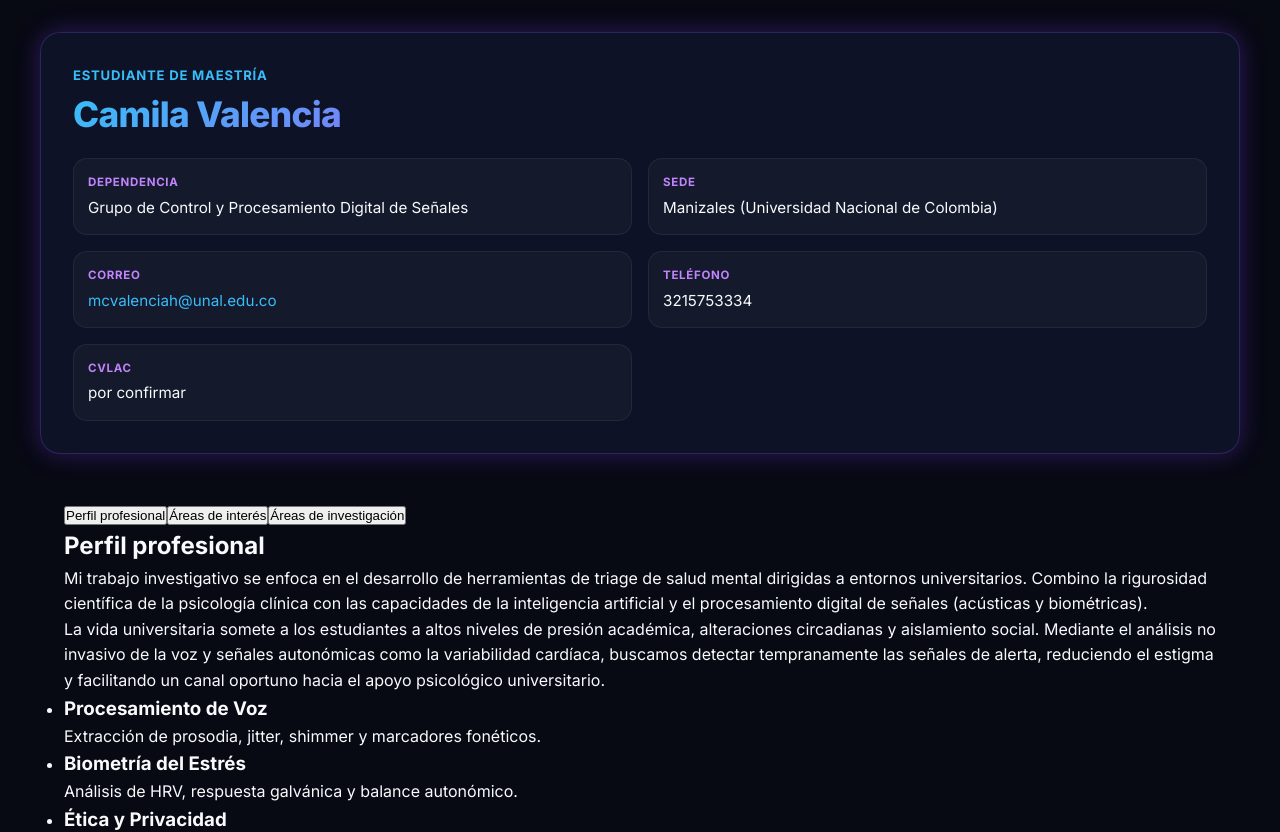
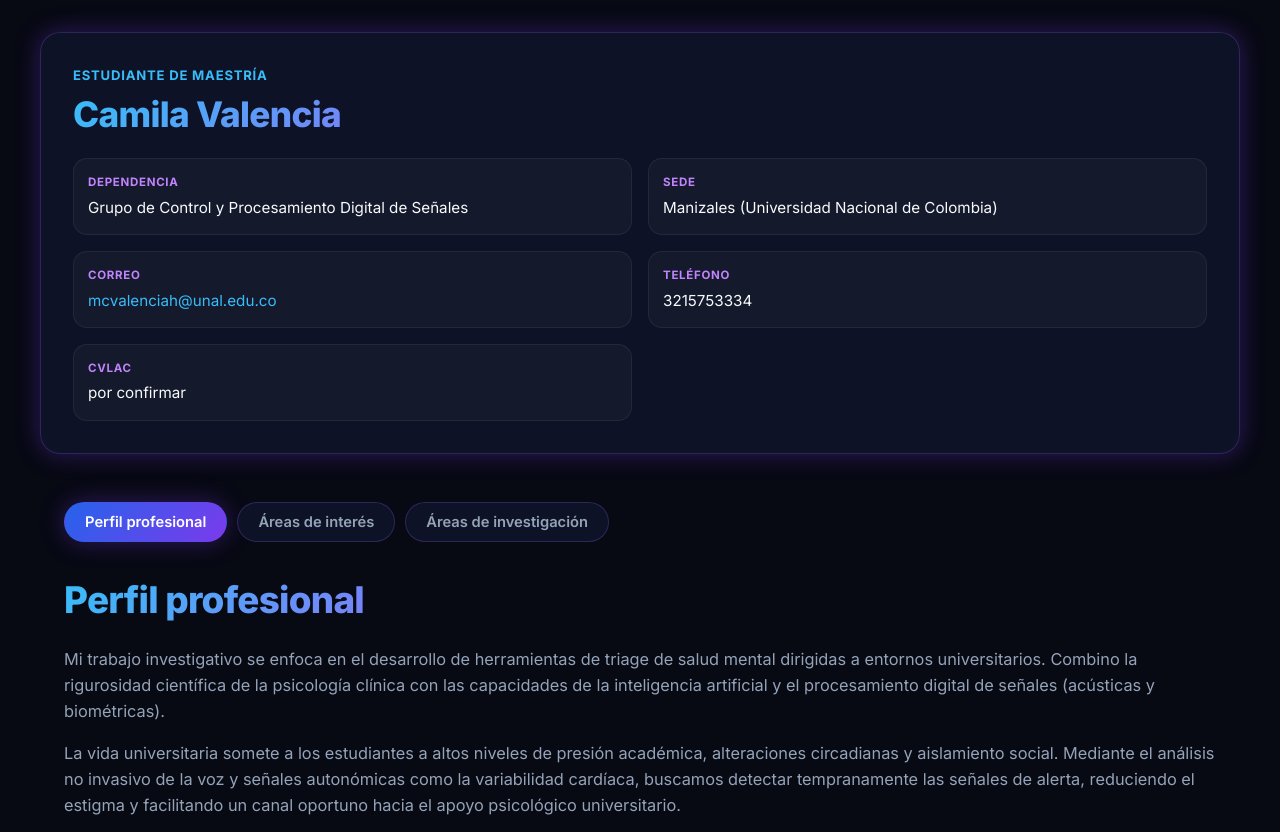
Before and after one commit to mcvalenciah-prog/Aprendiendo, a React (Vite) app in the folder pagina-web/react-profile/: page / in a window 1280 px wide. Shown: the top 832 px of the page. Built offline with nearby package versions, Linux system fonts and the light colour scheme.

Commit message:
feat(react-profile): estilos de tab bar, tarjetas y grid de areas

```diff
--- a/pagina-web/react-profile/src/index.css
+++ b/pagina-web/react-profile/src/index.css
@@ -186,3 +186,217 @@ body {
     grid-template-columns: 1fr;
   }
 }
+
+/* ==========================================================================
+   TAB BAR
+   ========================================================================== */
+.tab-bar {
+  display: flex;
+  flex-wrap: wrap;
+  gap: 10px;
+  margin-bottom: 36px;
+}
+
+.tab-bar__tab {
+  padding: 10px 20px;
+  font-family: var(--font-sans);
+  font-size: 0.92rem;
+  font-weight: 600;
+  color: var(--text-muted);
+  background: var(--bg-card);
+  border: 1px solid var(--border-card);
+  border-radius: var(--radius-full);
+  cursor: pointer;
+  transition: var(--transition-smooth);
+}
+
+.tab-bar__tab:hover {
+  color: var(--text-main);
+  border-color: var(--border-glow);
+  transform: translateY(-2px);
+}
+
+.tab-bar__tab--active,
+.tab-bar__tab--active:hover {
+  color: #ffffff;
+  background: var(--gradient-blue-purple);
+  border-color: transparent;
+  box-shadow: var(--shadow-neon);
+  transform: none;
+}
+
+/* ==========================================================================
+   TAB CONTENT
+   ========================================================================== */
+.tab-section-title {
+  font-size: 2.3rem;
+  font-weight: 800;
+  letter-spacing: -0.02em;
+  line-height: 1.2;
+  margin-bottom: 24px;
+  background: var(--gradient-main);
+  -webkit-background-clip: text;
+  -webkit-text-fill-color: transparent;
+  background-clip: text;
+}
+
+.profile-tab__bio {
+  margin-bottom: 28px;
+}
+
+.profile-tab__bio p {
+  margin-bottom: 16px;
+  font-size: 1.02rem;
+  color: var(--text-muted);
+}
+
+/* ==========================================================================
+   CREDENTIAL LIST (Perfil profesional)
+   ========================================================================== */
+.credential-list {
+  list-style: none;
+  display: grid;
+  grid-template-columns: repeat(2, 1fr);
+  gap: 16px;
+}
+
+.credential-card {
+  padding: 20px;
+  background: var(--gradient-card);
+  border: 1px solid var(--border-card);
+  border-radius: var(--radius-md);
+  transition: var(--transition-smooth);
+}
+
+.credential-card:hover {
+  background: var(--bg-card-hover);
+  border-color: var(--border-glow);
+  transform: translateY(-3px);
+}
+
+.credential-card__title {
+  font-size: 1.05rem;
+  margin-bottom: 6px;
+  color: var(--text-main);
+}
+
+.credential-card__description {
+  font-size: 0.92rem;
+  color: var(--text-muted);
+}
+
+/* ==========================================================================
+   HIGHLIGHT GRID (Áreas de interés)
+   ========================================================================== */
+.highlight-grid {
+  list-style: none;
+  display: grid;
+  grid-template-columns: repeat(2, 1fr);
+  gap: 16px;
+}
+
+.highlight-card {
+  padding: 20px;
+  background: var(--gradient-card);
+  border: 1px solid var(--border-glow);
+  border-radius: var(--radius-md);
+  transition: var(--transition-smooth);
+}
+
+.highlight-card:hover {
+  background: var(--bg-card-hover);
+  transform: translateY(-3px);
+}
+
+.highlight-card__label {
+  font-size: 1.15rem;
+  font-weight: 800;
+  margin-bottom: 8px;
+  background: var(--gradient-main);
+  -webkit-background-clip: text;
+  -webkit-text-fill-color: transparent;
+  background-clip: text;
+}
+
+.highlight-card__description {
+  font-size: 0.95rem;
+  color: var(--text-muted);
+}
+
+/* ==========================================================================
+   RESEARCH GRID (Áreas de investigación)
+   ========================================================================== */
+.research-grid {
+  display: grid;
+  grid-template-columns: repeat(3, 1fr);
+  gap: 20px;
+}
+
+.research-card {
+  padding: 22px;
+  background: var(--gradient-card);
+  border: 1px solid var(--border-card);
+  border-radius: var(--radius-md);
+  transition: var(--transition-smooth);
+}
+
+.research-card:hover {
+  background: var(--bg-card-hover);
+  border-color: var(--border-glow);
+  transform: translateY(-4px);
+}
+
+.research-card__title {
+  font-size: 1.1rem;
+  margin-bottom: 10px;
+  color: var(--text-main);
+}
+
+.research-card__description {
+  font-size: 0.92rem;
+  color: var(--text-muted);
+  margin-bottom: 14px;
+}
+
+.research-card__features {
+  list-style: none;
+  padding-left: 4px;
+}
+
+.research-card__features li {
+  position: relative;
+  padding-left: 18px;
+  margin-bottom: 8px;
+  font-size: 0.9rem;
+  color: var(--text-muted);
+}
+
+.research-card__features li::before {
+  content: '▸';
+  position: absolute;
+  left: 0;
+  color: var(--blue-bright);
+}
+
+/* Responsive */
+@media (max-width: 900px) {
+  .research-grid {
+    grid-template-columns: 1fr;
+  }
+}
+
+@media (max-width: 768px) {
+  .tab-bar__tab {
+    padding: 8px 14px;
+    font-size: 0.85rem;
+  }
+
+  .credential-list,
+  .highlight-grid {
+    grid-template-columns: 1fr;
+  }
+
+  .tab-section-title {
+    font-size: 1.8rem;
+  }
+}
```
